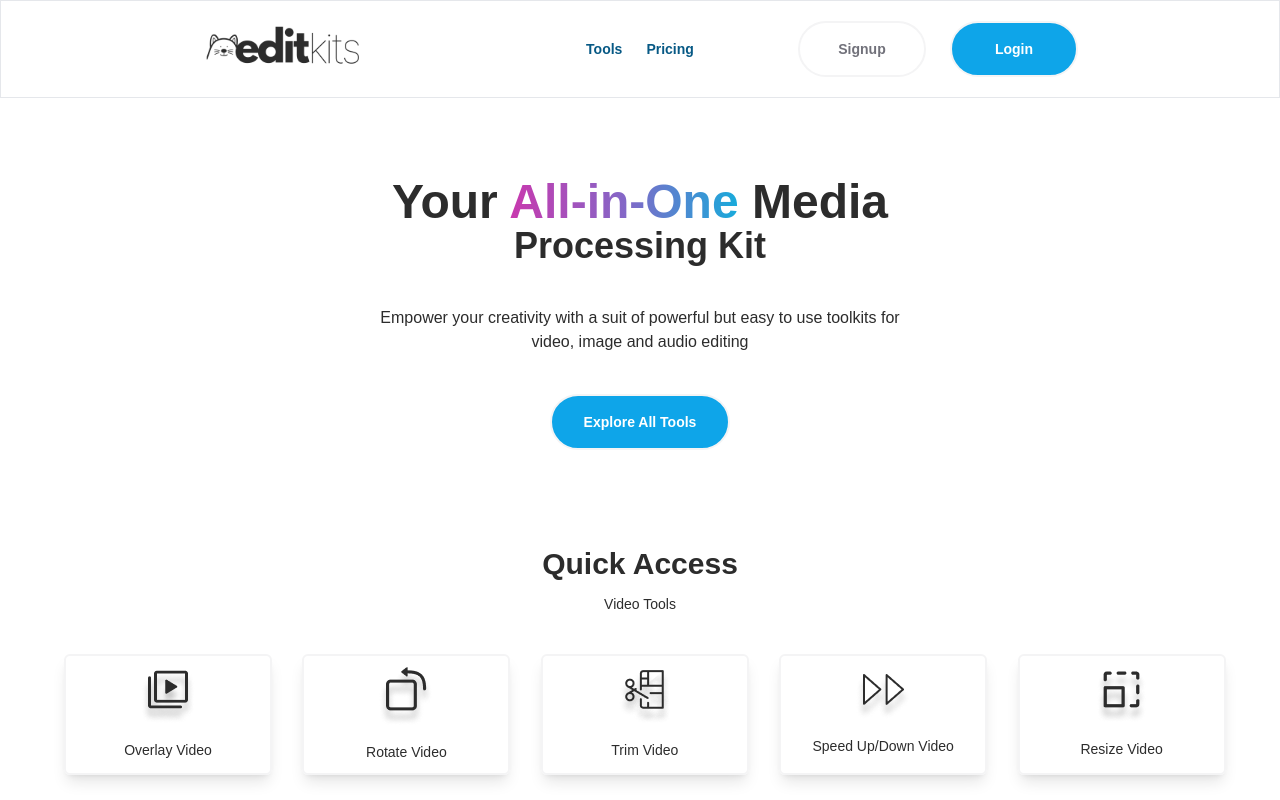
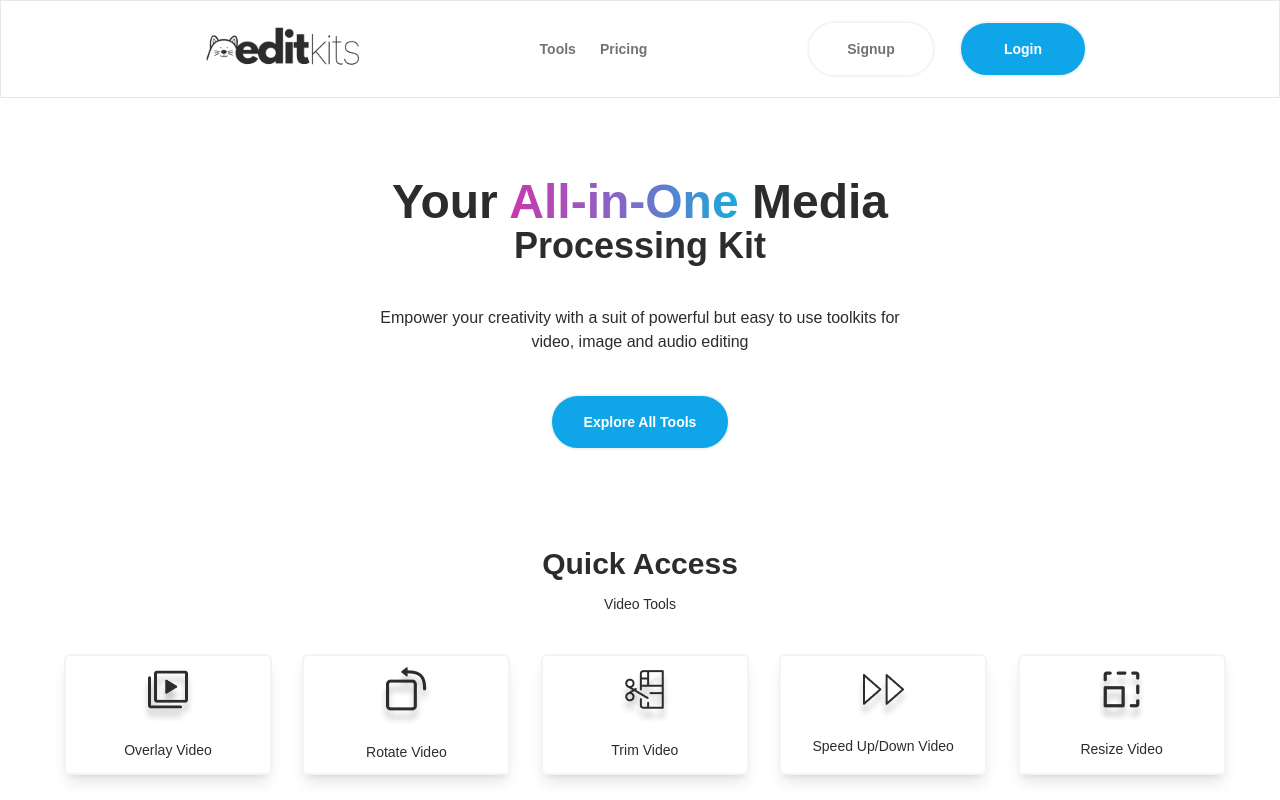
Before and after one commit to Gelodev04/editkits-v2, a Next.js app: page /home in a window 1280 px wide. Shown: the top 800 px of the page. Built offline with nearby package versions, Linux system fonts and the light colour scheme.

Commit message:
fix: color improved (#24)

```diff
--- a/components/Button/index.tsx
+++ b/components/Button/index.tsx
@@ -12,7 +12,7 @@ type ButtonProps = {
 
 function ButtonStyle(variant: string, filled?: boolean) {
   if (variant === "primary") {
-    return "text-neutral-500 text-sky-800 text-sm font-semibold"
+    return "text-neutral-500 text-sm font-semibold"
   } else if (variant === "secondary") {
     return `font-bold py-4 text-sm w-full ${filled ? "bg-sky-500 text-white hover:bg-sky-600" : "hover:bg-sky-100 text-zinc-500"} hover:scale-105 transition duration-300 border-2 border-zinc-100 flex justify-center items-center gap-4 rounded-full cursor-pointer`;
   }
--- a/components/Header/index.tsx
+++ b/components/Header/index.tsx
@@ -21,10 +21,8 @@ export default function Header() {
   }
 
   return (
-    <div className="grid grid-cols-3 py-5 sm:px-10 xl:px-48 2xl:px-96 bg-white">
-      <Link href="/">
+    <div className="flex justify-between py-5 sm:px-10 xl:px-48 2xl:px-96 bg-white ">
         <Image src={Logo} className="w-[187px]" alt="Logo"/>
-      </Link>
       <div className="flex space-x-6 justify-center items-center">
         <Link href="/tools">
           <Button label="Tools" variant="primary"/>
```
Also changed, not shown: assets/img/logo.svg.
